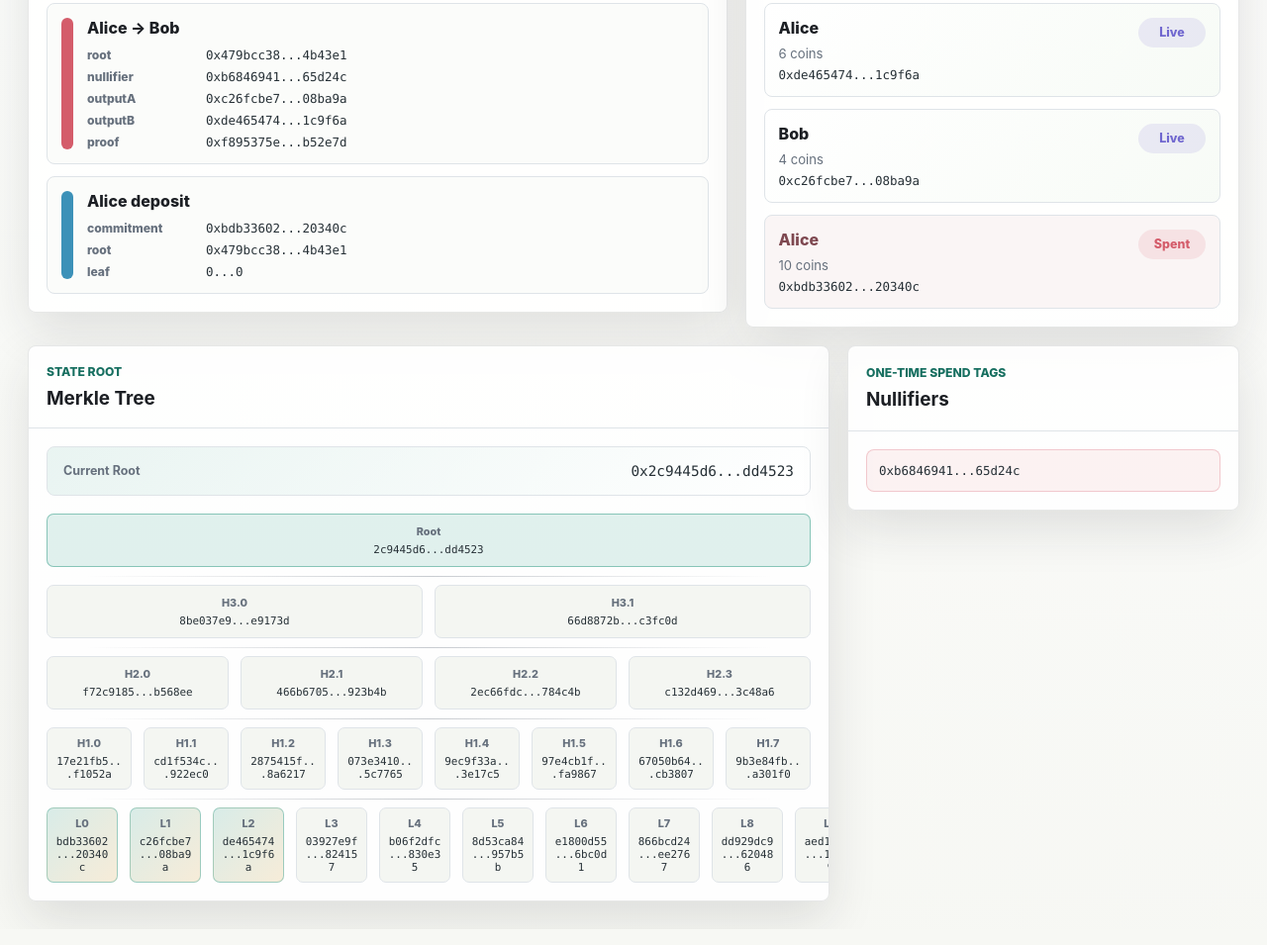
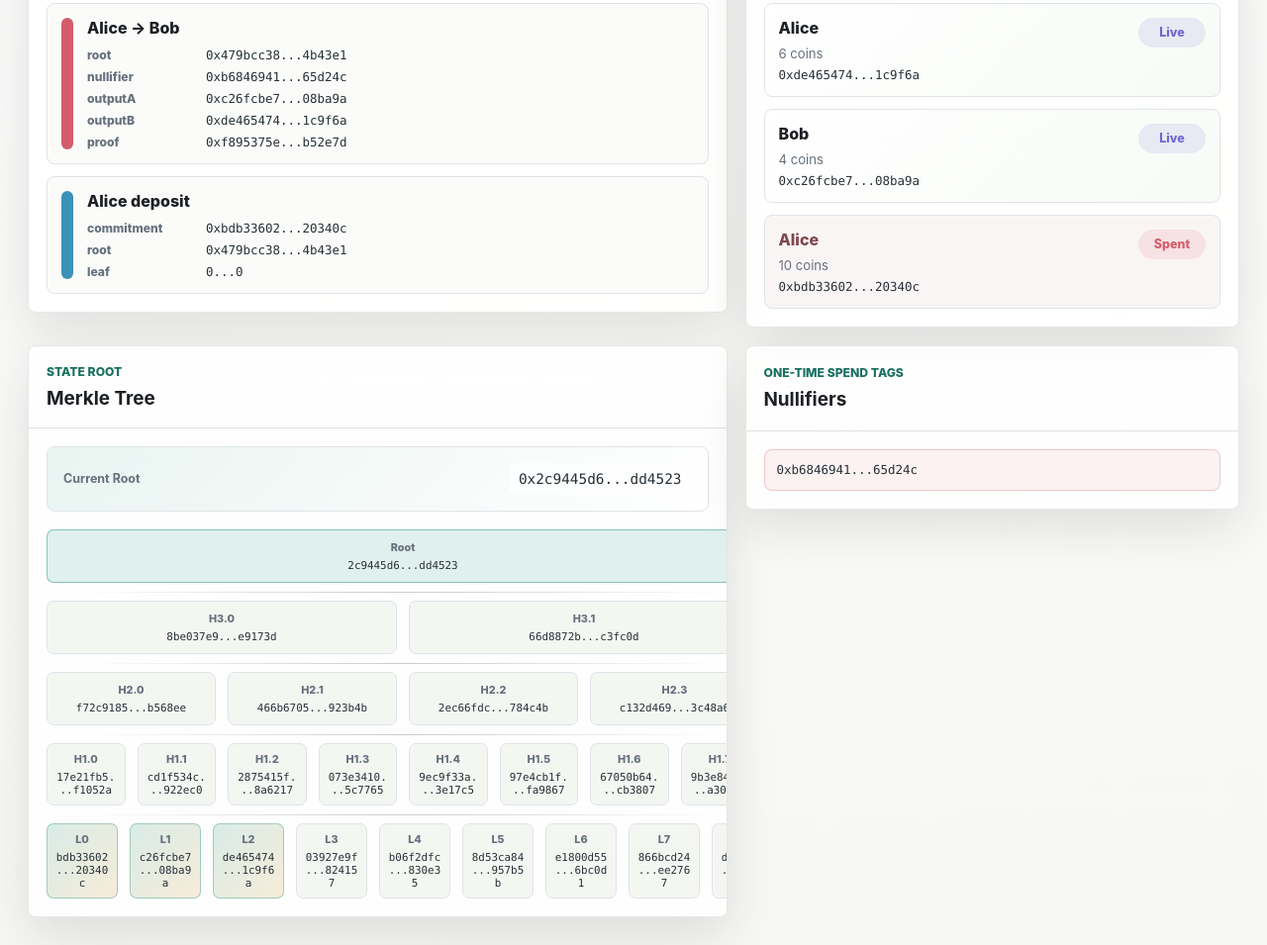
Before and after one commit to aashay-d12/Private-Transaction-System, a website: page web/index.html in a window 1280 px wide. Shown: the part 456-1411 px from the top of the page at 99% size. Drawn offline with Linux system fonts and the light colour scheme.

Commit message:
Refine root and nullifier panels

```diff
--- a/web/styles.css
+++ b/web/styles.css
@@ -237,11 +237,11 @@ select:focus {
 }
 
 .root-panel {
-  grid-column: span 8;
+  grid-column: span 7;
 }
 
 .nullifier-panel {
-  grid-column: span 4;
+  grid-column: span 5;
 }
 
 .ledger-list,
@@ -345,7 +345,7 @@ code,
 
 .root-card {
   display: grid;
-  grid-template-columns: auto minmax(0, 1fr);
+  grid-template-columns: minmax(96px, auto) minmax(0, 1fr);
   gap: 14px;
   align-items: center;
   margin: 18px 18px 0;
@@ -361,6 +361,9 @@ code,
   max-width: 100%;
   font-size: 0.9rem;
   text-align: right;
+  padding: 8px 10px;
+  border-radius: 6px;
+  background: rgba(255, 255, 255, 0.72);
 }
 
 .tree-visual {
@@ -437,16 +440,18 @@ code,
 }
 
 .nullifier-chip {
-  display: block;
+  display: flex;
+  align-items: center;
+  min-height: 42px;
   border: 1px solid rgba(212, 92, 106, 0.28);
   border-radius: 8px;
   background: rgba(212, 92, 106, 0.08);
-  padding: 12px;
+  padding: 11px 12px;
   line-height: 1.4;
 }
 
 .nullifier-panel .nullifier-list {
-  grid-template-columns: 1fr;
+  grid-template-columns: repeat(auto-fit, minmax(170px, 1fr));
 }
 
 .nullifier-panel .panel-heading {
```
